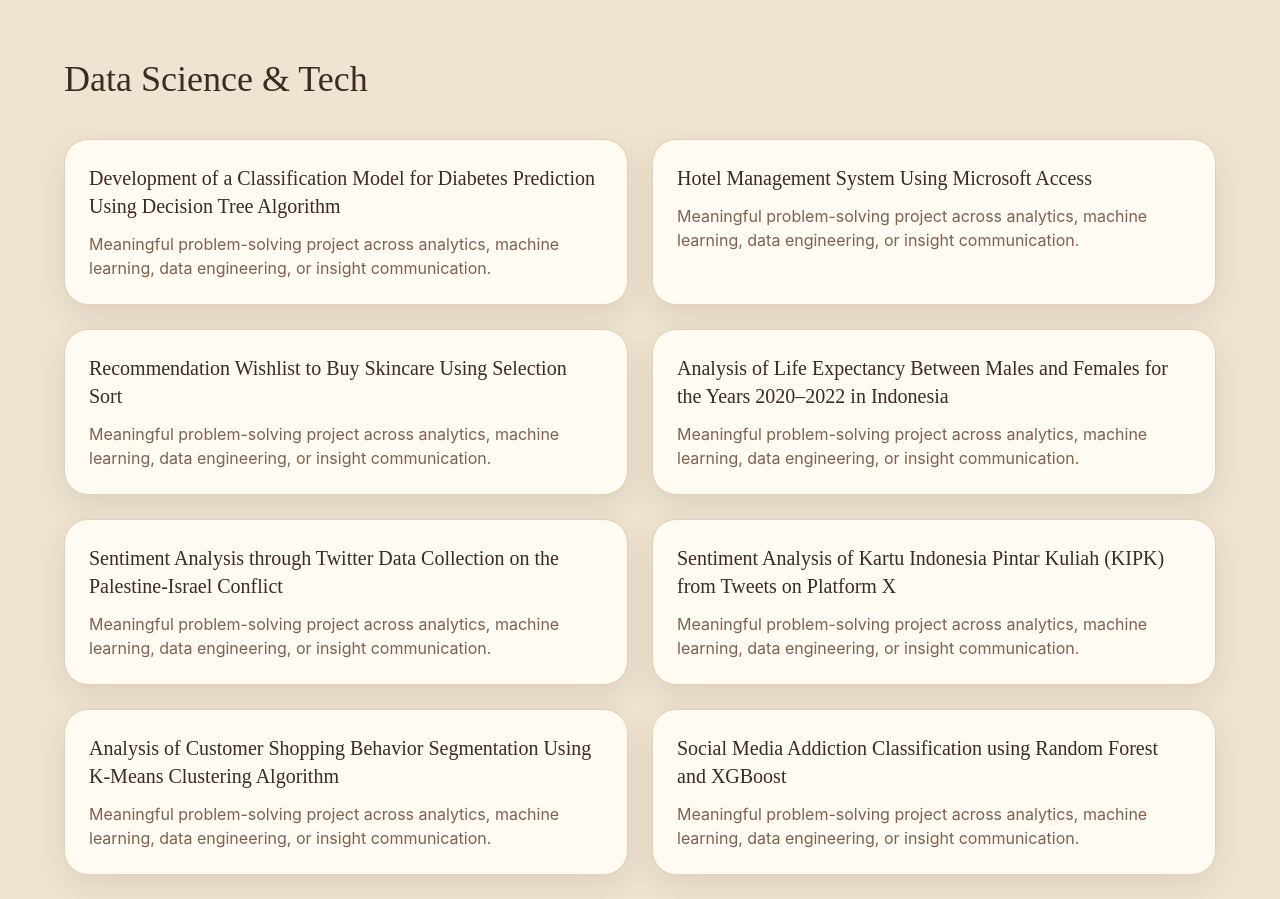
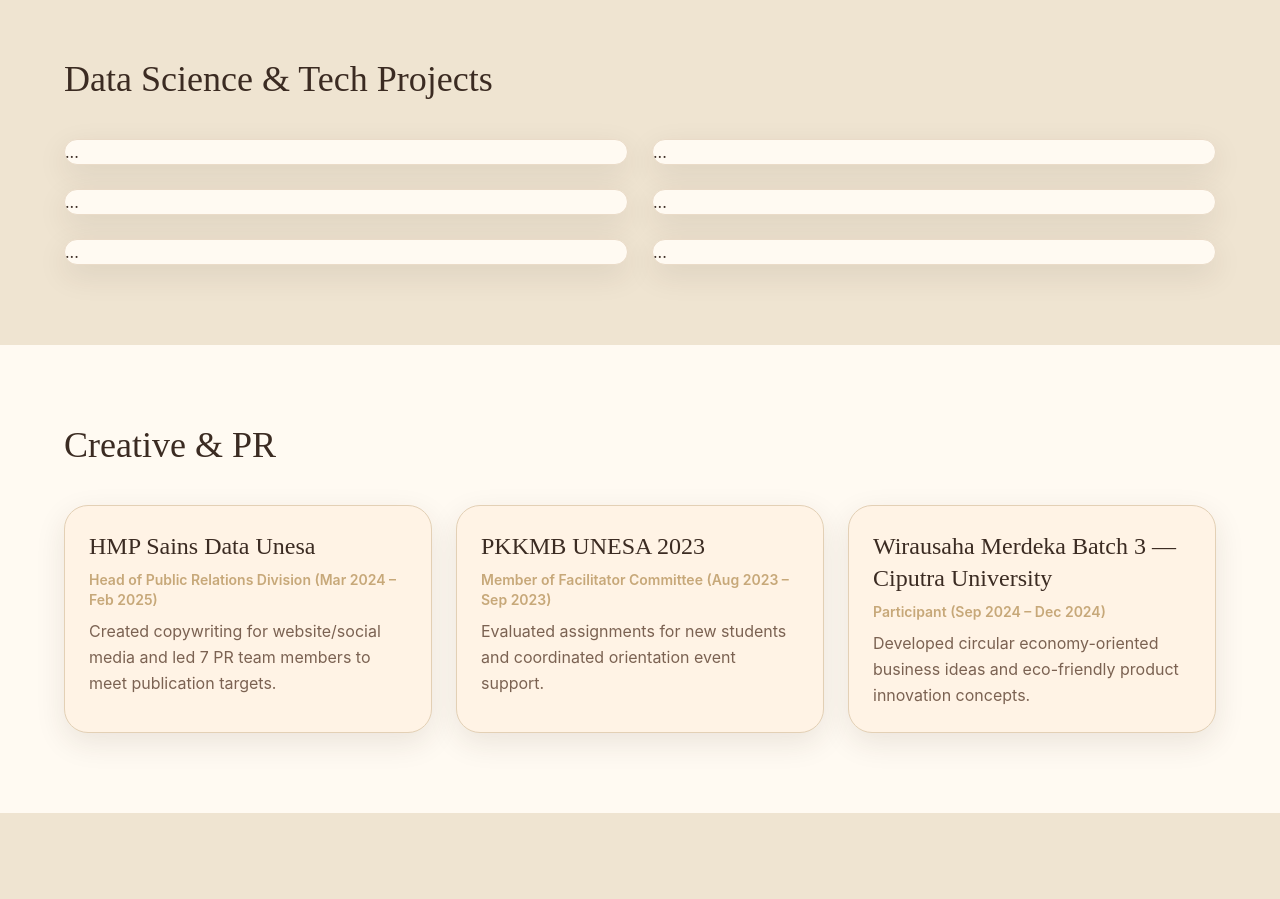
Before and after one commit to Dianayuww/college, a React (Vite) app: page / in a window 1280 px wide. Shown: the part 1880-2779 px from the top of the page. Built offline with nearby package versions, Linux system fonts and the light colour scheme.

Commit message:
Update App.jsx

```diff
--- a/src/App.jsx
+++ b/src/App.jsx
@@ -10,15 +10,64 @@ const navItems = [
   { label: 'Contact', href: '#contact' },
 ]
 
+// const dataProjects = [
+//   'Development of a Classification Model for Diabetes Prediction Using Decision Tree Algorithm',
+//   'Hotel Management System Using Microsoft Access',
+//   'Recommendation Wishlist to Buy Skincare Using Selection Sort',
+//   'Analysis of Life Expectancy Between Males and Females for the Years 2020–2022 in Indonesia',
+//   'Sentiment Analysis through Twitter Data Collection on the Palestine-Israel Conflict',
+//   'Sentiment Analysis of Kartu Indonesia Pintar Kuliah (KIPK) from Tweets on Platform X',
+//   'Analysis of Customer Shopping Behavior Segmentation Using K-Means Clustering Algorithm',
+//   'Social Media Addiction Classification using Random Forest and XGBoost',
+// ]
 const dataProjects = [
-  'Development of a Classification Model for Diabetes Prediction Using Decision Tree Algorithm',
-  'Hotel Management System Using Microsoft Access',
-  'Recommendation Wishlist to Buy Skincare Using Selection Sort',
-  'Analysis of Life Expectancy Between Males and Females for the Years 2020–2022 in Indonesia',
-  'Sentiment Analysis through Twitter Data Collection on the Palestine-Israel Conflict',
-  'Sentiment Analysis of Kartu Indonesia Pintar Kuliah (KIPK) from Tweets on Platform X',
-  'Analysis of Customer Shopping Behavior Segmentation Using K-Means Clustering Algorithm',
-  'Social Media Addiction Classification using Random Forest and XGBoost',
+  {
+    title: 'Social Media Addiction Classification',
+    category: 'Skripsi/Thesis',
+    description:
+      'Classification model using Random Forest vs XGBoost with 10-fold Cross Validation to predict social media addiction patterns.',
+    tags: ['Python', 'Machine Learning', 'Random Forest', 'XGBoost'],
+  },
+
+  {
+    title: 'Life Expectancy Analysis Indonesia 2020-2022',
+    category: 'Data Visualization',
+    description:
+      'Visualization and analysis of life expectancy using Tableau based on BPS Indonesia data.',
+    tags: ['Tableau', 'Data Visualization', 'BPS Data'],
+  },
+
+  {
+    title: 'Maxim UX Analysis',
+    category: 'UX Research',
+    description:
+      'Usability evaluation and interaction analysis to identify pain points and improve user experience.',
+    tags: ['UX', 'Figma', 'UI Analysis'],
+  },
+
+  {
+    title: 'Hotel Management System',
+    category: 'Database Design',
+    description:
+      'Designed relational database schema including CDM and PDM for hotel operational systems.',
+    tags: ['Database', 'SQL', 'Microsoft Access'],
+  },
+
+  {
+    title: 'Customer Segmentation using K-Means',
+    category: 'Machine Learning',
+    description:
+      'Clustering customer shopping behavior patterns using K-Means algorithm.',
+    tags: ['Python', 'Clustering', 'Data Mining'],
+  },
+
+  {
+    title: 'Sentiment Analysis on Social Media',
+    category: 'Natural Language Processing',
+    description:
+      'Sentiment classification from social media data collected from platform X/Twitter.',
+    tags: ['Python', 'NLP', 'Sentiment Analysis'],
+  },
 ]
 
 const experiences = [
@@ -142,8 +191,12 @@ export default function App() {
           </motion.div>
         </section>
 
+        {/* <section id="data-projects" className="px-6 py-20">
+          <div className="mx-auto max-w-6xl"><h2 className="font-serif text-4xl mb-10">Data Science & Tech</h2><div className="grid gap-6 md:grid-cols-2">{dataProjects.map((p) => <motion.article {...fadeUp} key={p} className="scrapbook-card bg-[#fffaf2] p-6"><h3 className="font-serif text-xl mb-3">{p}</h3><p className="text-mediumBrown">Meaningful problem-solving project across analytics, machine learning, data engineering, or insight communication.</p></motion.article>)}</div></div>
+        </section> */}
+
         <section id="data-projects" className="px-6 py-20">
-          <div className="mx-auto max-w-6xl"><h2 className="font-serif text-4xl mb-10">Data Science & Tech</h2><div className="grid gap-6 md:grid-cols-2">{dataProjects.map((p) => <motion.article {...fadeUp} key={p} className="scrapbook-card bg-[#fffaf2] p-6"><h3 className="font-serif text-xl mb-3">{p}</h3><p className="text-mediumBrown">Meaningful problem-solving project across analytics, machine learning, data engineering, or insight communication.</p></motion.article>)}</div></div>
+          <div className="mx-auto max-w-6xl"><h2 className="font-serif text-4xl mb-10">Data Science & Tech Projects</h2><div className="grid gap-6 md:grid-cols-2">{dataProjects.map((p) => ( <motion.article {...fadeUp} key={p.title} className="overflow-hidden rounded-3xl border border-[#eadbc8] bg-[#fffaf2] shadow-soft transition hover:-translate-y-1">...</motion.article>))}</div></div>
         </section>
 
         <section id="creative-pr" className="px-6 py-20 bg-[#fffaf2]">
```
